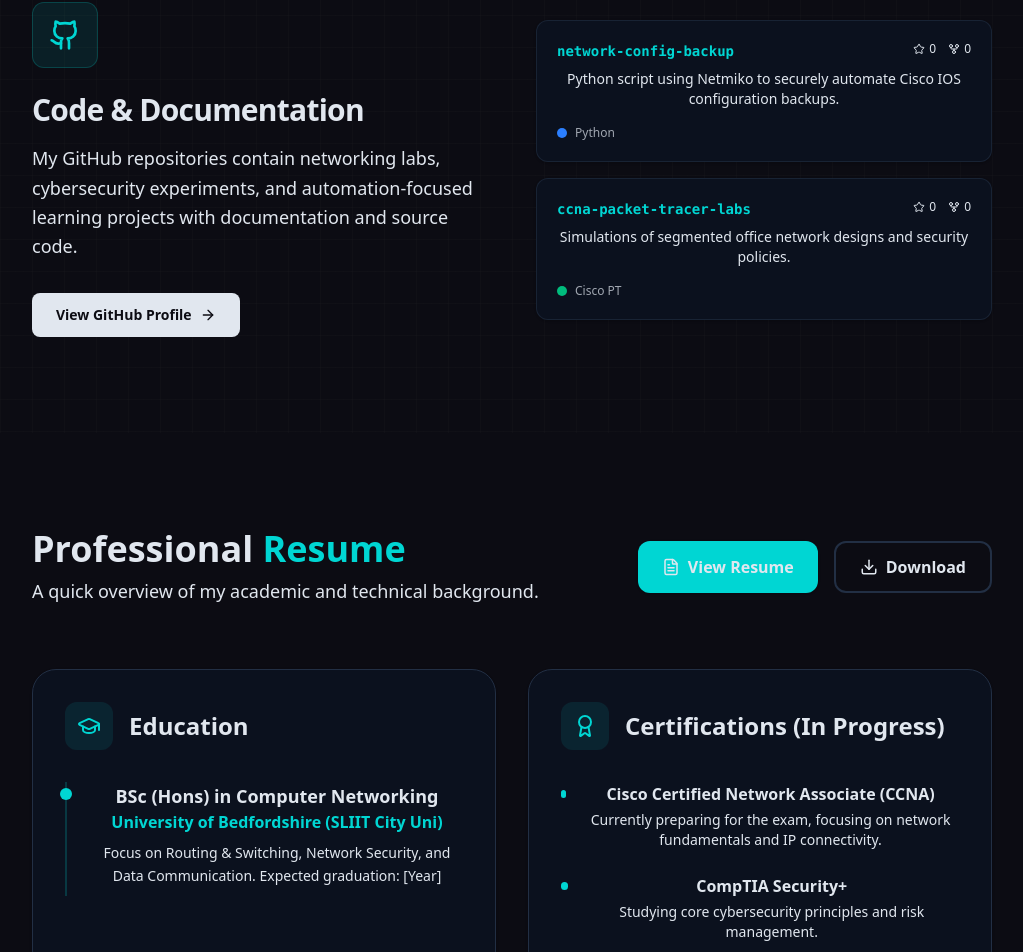
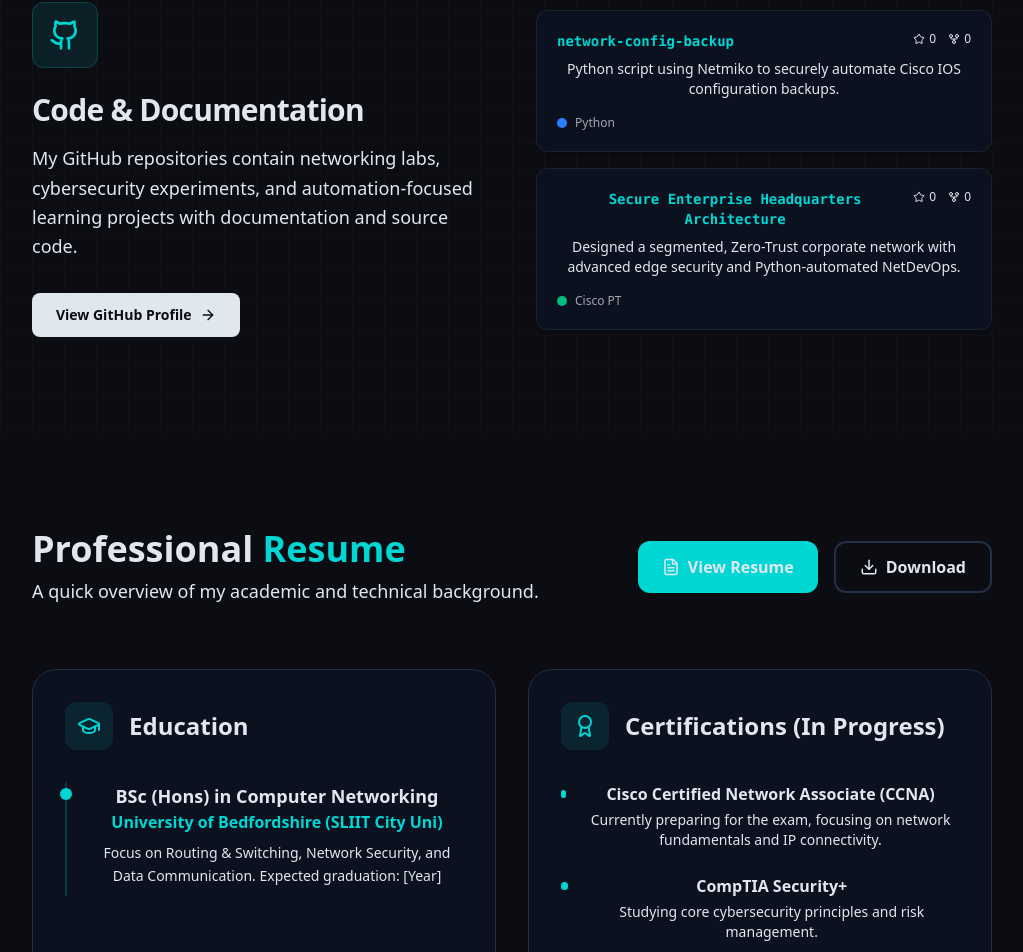
Before and after one commit to Dune-Wid/networking-portfolio, a React (Vite) app: page / in a window 1280 px wide. Shown: the part 4561-5513 px from the top of the page, without its empty margins (128-1151 px from the left). Built offline with nearby package versions, Linux system fonts and the light colour scheme.

Commit message:
description changes

```diff
--- a/src/components/GithubSection.jsx
+++ b/src/components/GithubSection.jsx
@@ -34,11 +34,11 @@
                                 url: "https://github.com/Dune-Wid/network-config-backup.git"
                             },
                             {
-                                name: "ccna-packet-tracer-labs",
-                                desc: "Simulations of segmented office network designs and security policies.",
+                                name: "Secure Enterprise Headquarters Architecture",
+                                desc: "Designed a segmented, Zero-Trust corporate network with advanced edge security and Python-automated NetDevOps.",
                                 lang: "Cisco PT",
                                 color: "bg-emerald-500",
-                                url: "https://github.com/Dune-Wid" // We can update this when you build your next project!
+                                url: "https://github.com/Dune-Wid/secure-enterprise-architecture.git" // We can update this when you build your next project!
                             }
                         ].map((repo, i) => (
                             <a key={i} href={repo.url} target="_blank" rel="noreferrer" className="block p-5 rounded-xl border border-border/60 bg-card hover:border-primary/50 transition-colors shadow-sm group hover:-translate-y-1 duration-300">
```
